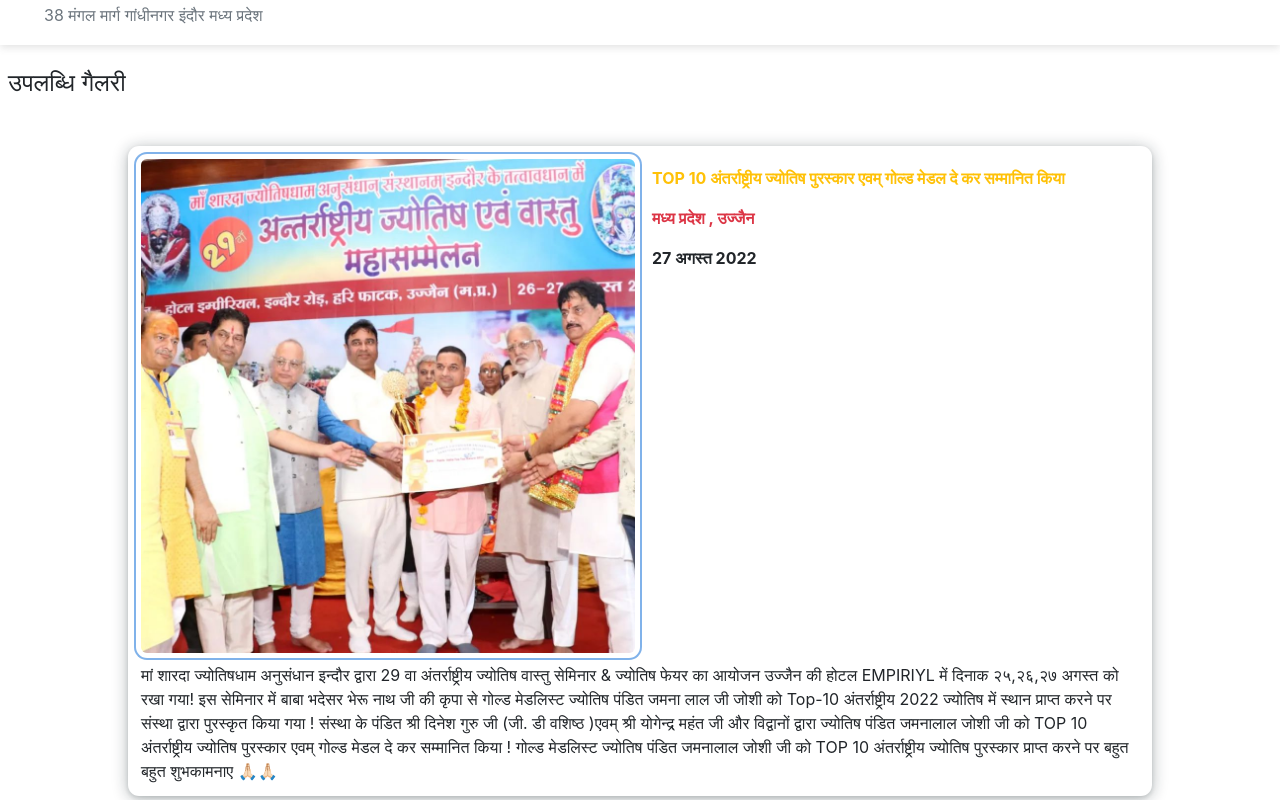
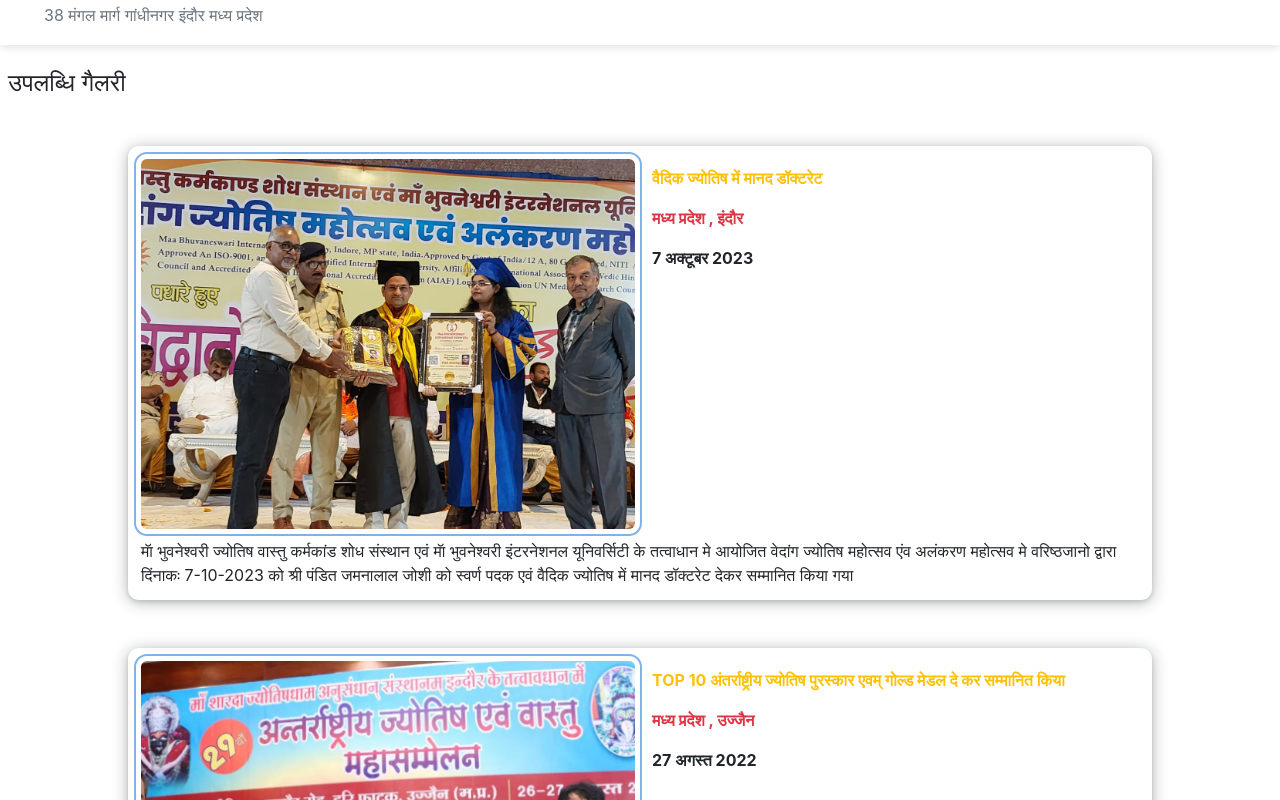
Before and after one commit to shekhar613/shree, a React (Create React App) app: page /profile in a window 1280 px wide. Shown: the part 481-1281 px from the top of the page. Built offline with nearby package versions, Linux system fonts and the light colour scheme.

Commit message:
Update Card.js
वैदिक ज्योतिष में मानद डॉक्टरेट

```diff
--- a/src/components/Card.js
+++ b/src/components/Card.js
@@ -38,6 +38,23 @@ const Card = () => {
       <h4 className='mx-2'>उपलब्धि गैलरी</h4>
       {/* gallery starts here  */}
       <div className='blogs_gallery'>
+
+        <div className='blogCard my-5 '>
+          <div className='topSection'>
+            <img className="blogCardImg" src={phd_oct_2023_2} alt='...'></img>
+            <div className="textSection">
+              <p className='blogCardtitle text-warning' >वैदिक ज्योतिष में मानद डॉक्टरेट</p>
+              <p className='blogCardtitle text-danger' >मध्य प्रदेश , इंदौर</p>
+              <p className='blogCardtitle' >7 अक्टूबर 2023</p>
+
+            </div>
+          </div>
+          <div className='cardContains'>
+            माॅ भुवनेश्वरी ज्योतिष वास्तु कर्मकांड शोध संस्थान एवं माॅ भुवनेश्वरी इंटरनेशनल यूनिवर्सिटी के तत्वाधान मे आयोजित वेदांग ज्योतिष महोत्सव एंव अलंकरण महोत्सव मे  वरिष्ठजानो द्वारा दिंनाकः 7-10-2023 को श्री पंडित जमनालाल जोशी को स्वर्ण पदक एवं वैदिक ज्योतिष में मानद डॉक्टरेट देकर सम्मानित किया गया
+          </div>
+
+        </div>
+
 
         <div className='blogCard my-5 '>
           <div className='topSection'>
```
